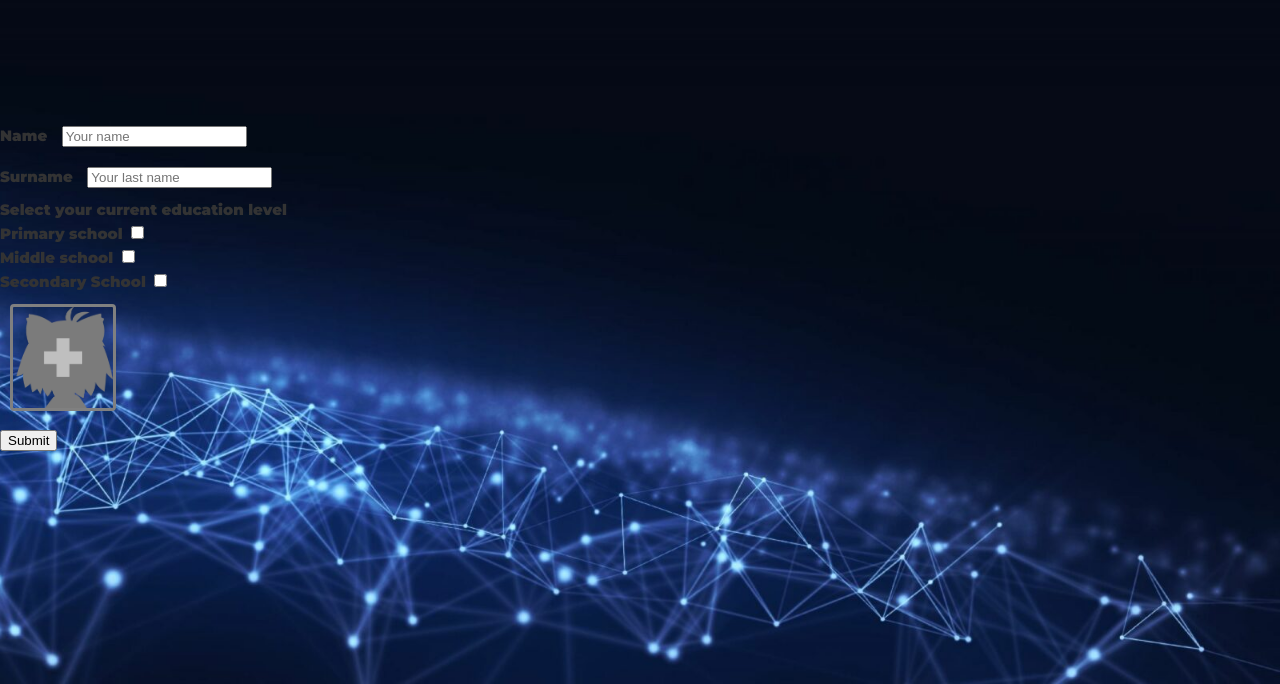
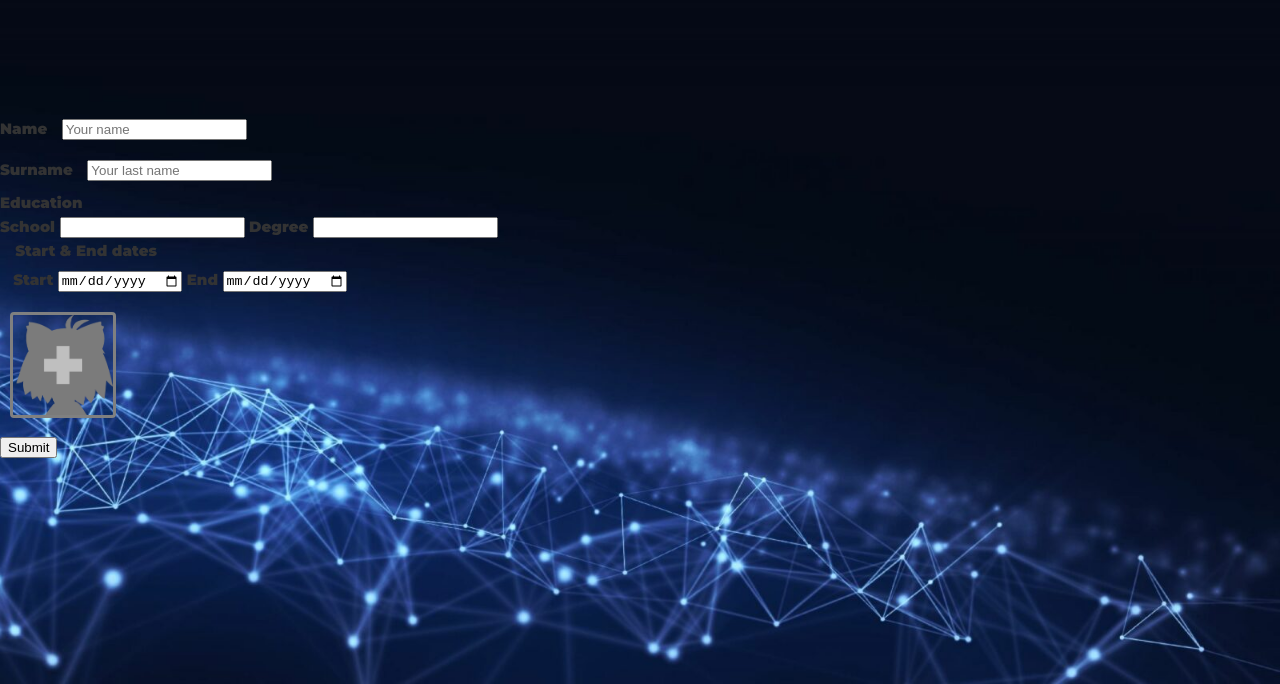
Before and after one commit to kristaps2044/cv_resume_project, a plain HTML site: page MakeCV.html in a window 1280 px wide. Shown: the part 116-800 px from the top of the page. Drawn offline with Linux system fonts and the light colour scheme.

Commit message:
janus education inputs

```diff
--- a/MakeCV.html
+++ b/MakeCV.html
@@ -33,15 +33,19 @@
                 <input class="input-styles" type="text" placeholder="Your name" name="Your-name"><br>
             <label for="Surname">Surname</label>
                 <input class="input-styles" type="text" placeholder="Your last name" name="last-name"><br>
-            <label for="ed-level">Select your current education level</label><br>
+            <label for="ed-level">Education</label><br>
                <div id="ed-level">
-                   <label for="primary-school">Primary school</label>
-                   <input type="checkbox" name="primary-school"><br>
-                   <label for="middle-school">Middle school</label>
-                   <input type="checkbox" name="middle-school"><br>
-                   <label for="secondary-school">Secondary School</label>
-                   <input type="checkbox" name="secondary-school">
-
+                    <label for="school">School</label>
+                    <input type="text" name="school">
+                    <label for="degree">Degree</label>
+                    <input type="text" name="degree">
+                <fieldset style="border: none;">
+                    <legend>Start & End dates</legend>
+                    <label for="date">Start</label>
+                    <input type="date" name="date">
+                    <label for="end-date">End</label>
+                    <input type="date" name="end-date">
+                </fieldset>
                </div>
              <div class="input-styles">
                  <label for="choose-pic">
```
